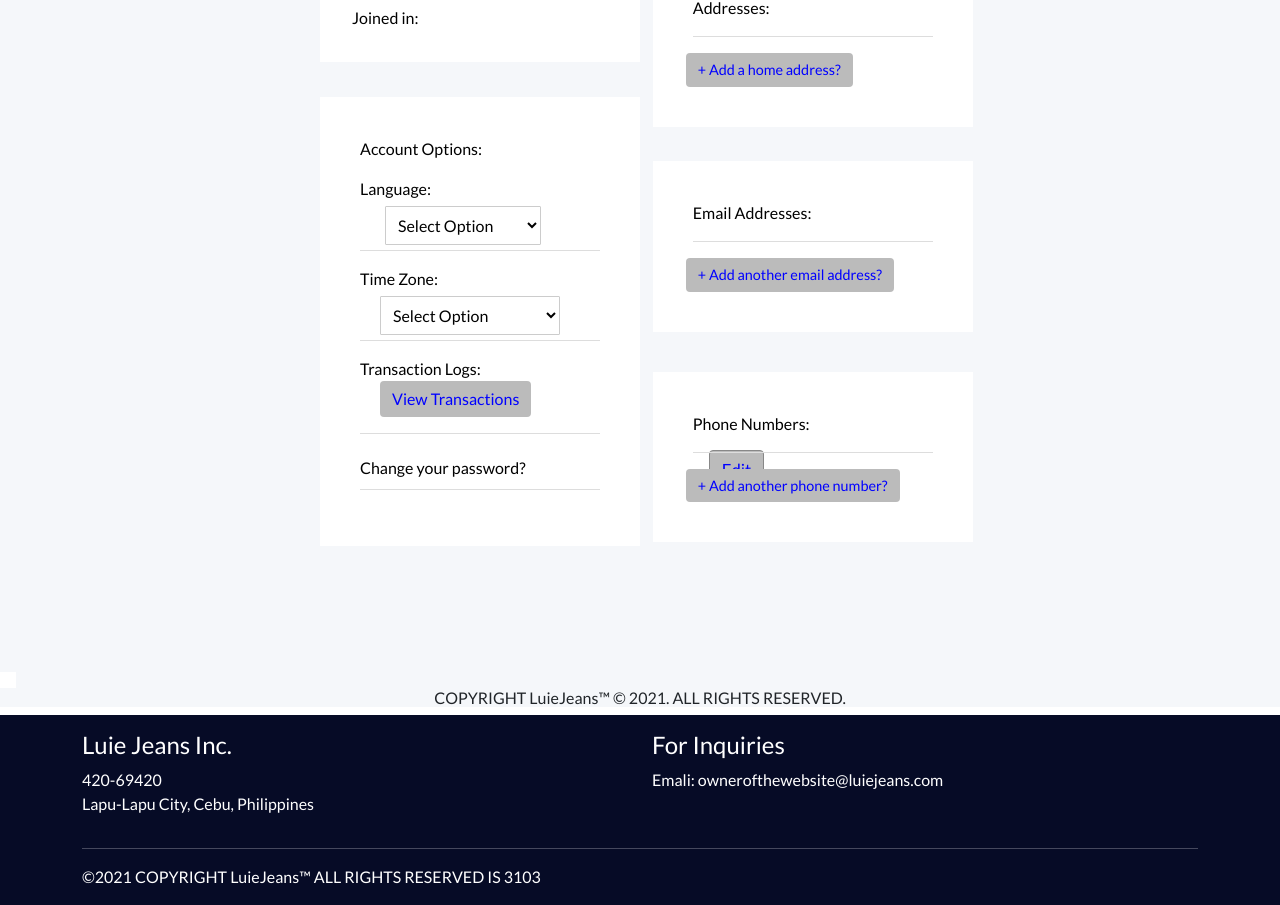
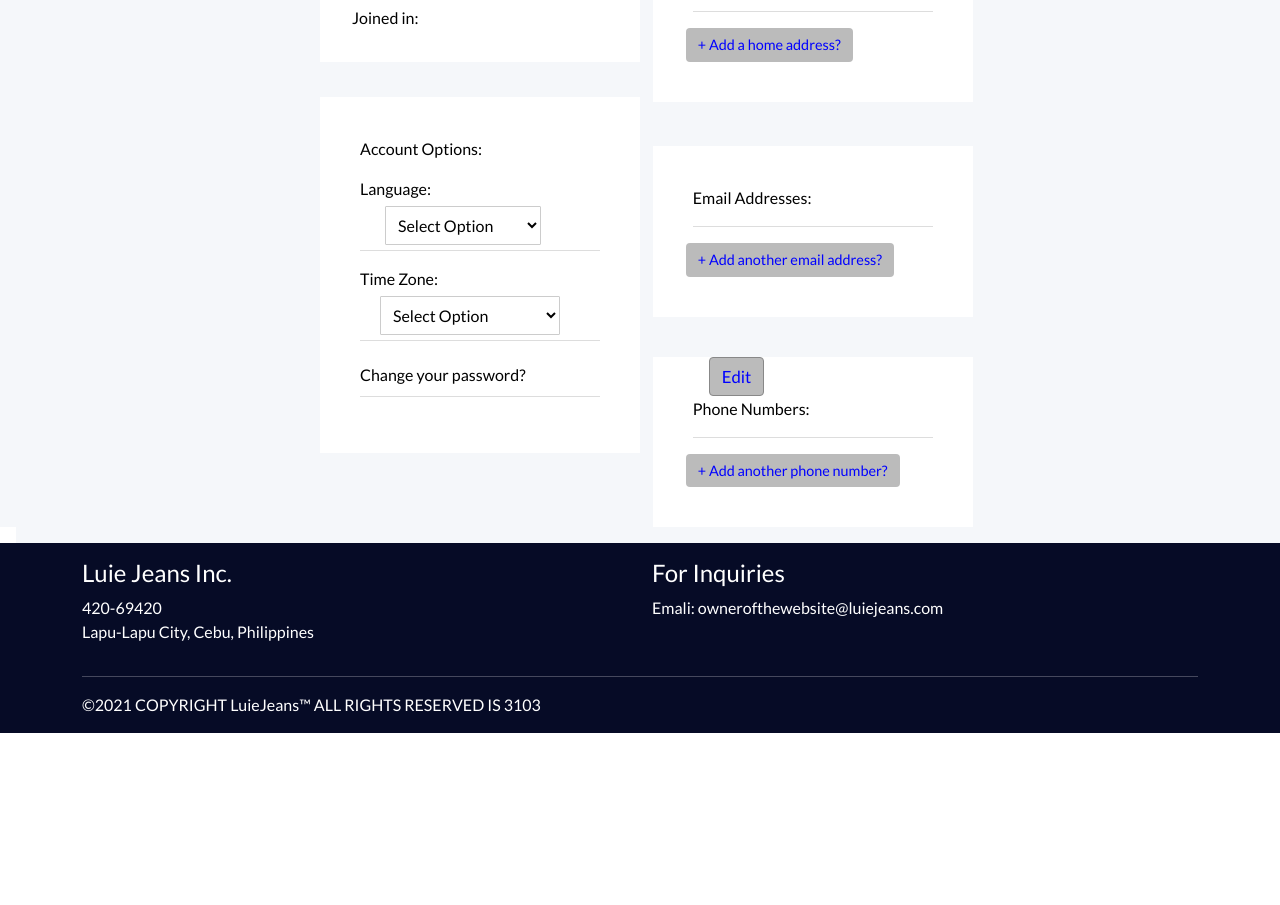
Before and after one commit to TheLadsters/luiejeansmanagementsystem, a React (Create React App) app: page /account in a window 1280 px wide. Shown: the part 319-1224 px from the top of the page. After the commit the page ends 1052 px from the top, so only its background shows below. Built offline with nearby package versions, Linux system fonts and the light colour scheme.

Commit message:
Add files via upload

```diff
--- a/src/pages/Account.js
+++ b/src/pages/Account.js
@@ -5,6 +5,7 @@ import 'bootstrap/dist/css/bootstrap.min.css';
 import Navbar from '../components/Navbar';
 import Box from '@material-ui/core/Box'
 import PhoneInput from 'react-phone-number-input'
+import '../components/ProfilePage.css'
 
 
 
@@ -94,6 +95,7 @@ padding: '15px'
  </Modal>
 
 {/* THIRD MODAL (phone numbers) */}
+
 <Modal isOpen={Modal2} onRequestClose={() => setModal2(false)}
 style={{
     overlay: {
@@ -139,7 +141,6 @@ content: {
   </div>
   </center>
  </Modal>
-
  {/* FOURTH MODAL (home address) */}
 
  <Modal isOpen={Modal3} onRequestClose={() => setModal3(false)}
@@ -177,42 +178,6 @@ padding: '15px'
   </div>
     </center>
  </Modal>
-
- {/* FIFTH MODAL (Transaction Logs) */}
- <Modal isOpen={Modal4} onRequestClose={() => setModal4(false)}
-style={{
-    overlay: {
- backgroundColor: 'rgba(128,128,128, 0.5)'
-
-},
-content: {
-position: 'absolute',
-bottom:'350px',
-left: '600px',
-top: '200px',
-width: '40%',
-border: '1px solid #ccc',
-background: '#fff',
-WebkitOverflowScrolling: 'touch',
-borderRadius: '10px',
-padding: '15px'
-}
-}}>
-
-
- <center>
-  <h2> Transaction Logs  </h2>
-    <table className="transactions">
-        <td className="transactcontent"> unifinished product </td>
-
-    </table>
-  <div>
-     <Button className="SubmitBut"> Submit </Button>
-    <Button className="CloseBut" onClick={() => setModal4(false)}> Close </Button>
-  </div>
-    </center>
- </Modal>
-
 
  {/* SIXTH MODAL (EMAIL ADD) */}
  <Modal isOpen={Modal5} onRequestClose={() => setModal5(false)}
@@ -306,18 +271,7 @@ padding: '15px'
                           </td>
                     <Box p={1}> </Box>
                     <td>
-                    <Box>
-                        Transaction Logs:
-                        <Button className="transact" onClick={() => setModal4(true)}> View Transactions </Button>
 
-                    </Box>
-                    <Box p={1}> </Box>
-
-                        </td>
-
-                        <Box p={1}> </Box>
-
-                        <td>
                         <Box> Change your password? <Button className="passChange" onClick={() => setModal1(true)}> Edit </Button></Box>
                         </td>
 
@@ -329,7 +283,7 @@ padding: '15px'
 
 
             </div>
-            <div style={{marginLeft: '51%', marginTop: '-590px', width: '25%'}} className="text">
+            <div style={{marginLeft: '51%', marginTop: '-522px', width: '25%'}} className="text">
 
                 <Box color="black" bgcolor="White" p={5}>
                 <td>
@@ -342,7 +296,7 @@ padding: '15px'
                 </Box>
 
             </div>
-            <div style={{marginLeft: '51%', marginTop: '34px', width: '25%'}} className="text">
+            <div style={{marginLeft: '51%', marginTop: '44px', width: '25%'}} className="text">
                 <Box color="black" bgcolor="White" p={5}>
                 <td>
                     Email Addresses:
@@ -371,7 +325,7 @@ padding: '15px'
 
             </div>
 
-            <div style={{marginLeft: '0%', marginTop: '130px', width: '0%'}} className="text">
+            <div style={{marginLeft: '0%', marginTop: '0px', width: '0%'}} className="text">
                 <Box color="black" bgcolor="White" p={1}>
                 </Box>
 
@@ -379,10 +333,7 @@ padding: '15px'
 
 
 
-            <footer>
-            <h6> <center> COPYRIGHT LuieJeans™ © 2021. ALL RIGHTS RESERVED. </center> </h6>
 
-            </footer>
         </div>
 
 
```
Lines whose indentation alone changed are shown as unchanged.
